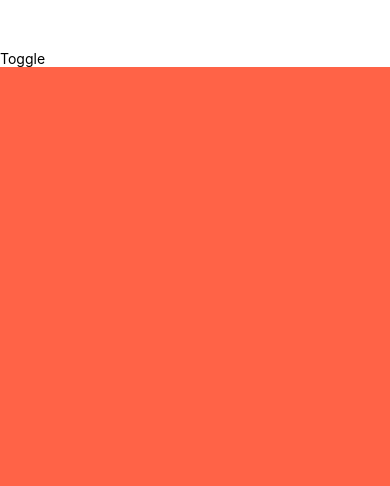
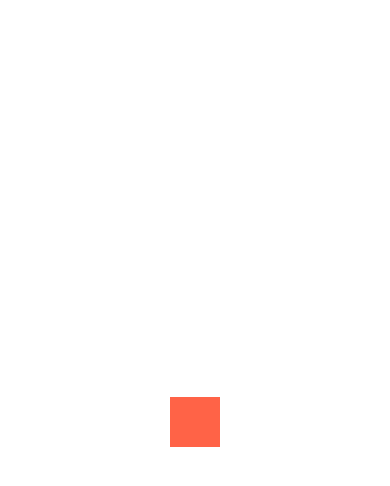
Before and after one commit to rendystdy/AnimationRN, a React Native app: screen / in a window 390 px wide. Shown: the top 486 px of the page. Built offline with nearby package versions, Linux system fonts and the light colour scheme.

Commit message:
Fea: add example D3interpolate

```diff
--- a/App.js
+++ b/App.js
@@ -1,79 +1,53 @@
 import React, {Component} from 'react';
 import {
+  AppRegistry,
+  StyleSheet,
   Text,
   View,
-  StyleSheet,
   Animated,
-  ScrollView,
-  TouchableOpacity,
+  TouchableWithoutFeedback,
 } from 'react-native';
+
+import {interpolateNumber, interpolateRgb} from 'd3-interpolate';
 class App extends Component {
   constructor(props) {
     super(props);
     this.state = {
       animation: new Animated.Value(0),
     };
-    this._enabled = true;
+    this.positionInterpolate = interpolateNumber(0, 200);
+    this.colorInterpolate = interpolateRgb('rgb(255,99,71)', 'rgb(99,71,255)');
   }
 
-  handleToggle = () => {
-    this._enabled = !this._enabled;
-    let style = [styles.scroll];
+  componentDidMount() {
+    this.state.animation.addListener(({value}) => {
+      const position = this.positionInterpolate(value);
+      const color = this.colorInterpolate(value);
 
-    if (!this._enabled) {
-      style.push(styles.hide);
-    } else {
-      // style.push(styles.show)
-    }
+      const style = [
+        styles.box,
+        {
+          backgroundColor: color,
+          transform: [{translateY: position}],
+        },
+      ];
+      this._view.setNativeProps({style});
+    });
+  }
 
-    this._scroll.setNativeProps({
-      scrollEnabled: this._enabled,
-      style,
-    });
-  };
-
-  startAnimation = () => {
+  handlePress = () => {
     Animated.timing(this.state.animation, {
       toValue: 1,
-      duration: 1500,
-    }).start(() => {
-      Animated.timing(this.state.animation, {
-        toValue: 0,
-        duration: 300,
-      }).start();
-    });
+      duration: 500,
+    }).start();
   };
 
   render() {
-    const bgInterpolate = this.state.animation.interpolate({
-      inputRange: [0, 3000],
-      outputRange: ['rgb(255,99,71)', 'rgb(99,71,255)'],
-    });
-    const scrollStyle = {
-      backgroundColor: bgInterpolate,
-    };
-
     return (
       <View style={styles.container}>
-        <TouchableOpacity onPress={this.handleToggle}>
-          <Text>Toggle</Text>
-        </TouchableOpacity>
-
-        <ScrollView
-          style={styles.scroll}
-          ref={scroll => (this._scroll = scroll)}
-          scrollEventThrottle={16}
-          onScroll={Animated.event([
-            {
-              nativeEvent: {
-                contentOffset: {
-                  y: this.state.animation,
-                },
-              },
-            },
-          ])}>
-          <Animated.View style={[styles.fakeContent, scrollStyle]} />
-        </ScrollView>
+        <TouchableWithoutFeedback onPress={this.handlePress}>
+          <View style={styles.box} ref={view => (this._view = view)} />
+        </TouchableWithoutFeedback>
       </View>
     );
   }
@@ -82,20 +56,12 @@ class App extends Component {
 const styles = StyleSheet.create({
   container: {
     flex: 1,
-    paddingTop: 50,
+    alignItems: 'center',
+    justifyContent: 'center',
   },
-  scroll: {
-    flex: 1,
-    opacity: 1,
-  },
-  hide: {
-    opacity: 0,
-  },
-  show: {
-    opacity: 1,
-  },
-  fakeContent: {
-    height: 3000,
+  box: {
+    width: 50,
+    height: 50,
     backgroundColor: 'tomato',
   },
 });
--- a/package.json
+++ b/package.json
@@ -10,6 +10,7 @@
     "lint": "eslint ."
   },
   "dependencies": {
+    "d3-interpolate": "^2.0.1",
     "react": "16.9.0",
     "react-native": "0.61.5"
   },
```
